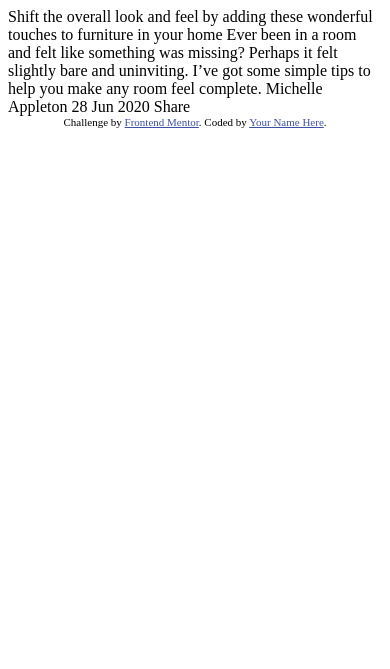
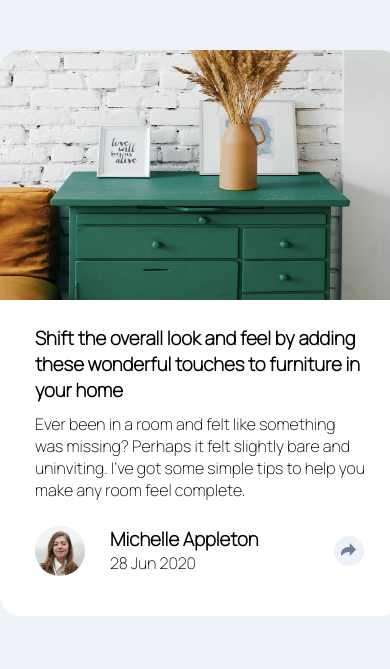
Before and after one commit to Ranzor234/Article-previeww, a plain HTML site: page index.html in a window 390 px wide. Drawn offline with Linux system fonts and the light colour scheme.

Commit message:
Mobile Design Done

```diff
--- a/index.html
+++ b/index.html
@@ -1,36 +1,70 @@
 <!DOCTYPE html>
 <html lang="en">
   <head>
-  <meta charset="UTF-8">
-  <meta name="viewport" content="width=device-width, initial-scale=1.0"> <!-- displays site properly based on user's device -->
+    <meta charset="UTF-8" />
+    <meta name="viewport" content="width=device-width, initial-scale=1.0" />
+    <!-- displays site properly based on user's device -->
 
-  <link rel="icon" type="image/png" sizes="32x32" href="./images/favicon-32x32.png">
+    <link
+      rel="icon"
+      type="image/png"
+      sizes="32x32"
+      href="./images/favicon-32x32.png"
+    />
 
     <title>Frontend Mentor | Article preview component</title>
 
+    <!-- fonts -->
+    <link
+      href="https://fonts.googleapis.com/css2?family=Manrope:wght@200&display=swap"
+      rel="stylesheet"
+    />
+
+    <!-- css -->
+    <link rel="stylesheet" href="style.css" />
     <!-- Feel free to remove these styles or customise in your own stylesheet 👍 -->
-  <style>
-    .attribution { font-size: 11px; text-align: center; }
-    .attribution a { color: hsl(228, 45%, 44%); }
-  </style>
   </head>
   <body>
-
-  Shift the overall look and feel by adding these wonderful
-  touches to furniture in your home
-
-  Ever been in a room and felt like something was missing? Perhaps
-  it felt slightly bare and uninviting. I’ve got some simple tips
-  to help you make any room feel complete.
-
-  Michelle Appleton
-  28 Jun 2020
-
-  Share
-
-  <div class="attribution">
-    Challenge by <a href="https://www.frontendmentor.io?ref=challenge" target="_blank">Frontend Mentor</a>.
-    Coded by <a href="#">Your Name Here</a>.
+    <div class="wrapper">
+      <div class="image">
+        <img src="./images/drawers.jpg" height=" 250px" width="400px" />
+      </div>
+      <div class="body-bottom">
+        <div class="body">
+          <h3>
+            Shift the overall look and feel by adding these wonderful touches to
+            furniture in your home
+          </h3>
+          <p>
+            Ever been in a room and felt like something was missing? Perhaps it
+            felt slightly bare and uninviting. I’ve got some simple tips to help
+            you make any room feel complete.
+          </p>
+        </div>
+        <div class="profile">
+          <img
+            src="./images/avatar-michelle.jpg"
+            width="50px"
+            height="50px"
+            class="picture"
+          />
+          <div class="name">
+            <h3>Michelle Appleton</h3>
+            <p>28 Jun 2020</p>
+          </div>
+          <div class="icon">
+            <img src="./images/icon-share.svg" class="share-icon" />
+          </div>
+          <div class="share">
+            <div class="share-item">
+              <p>Share</p>
+              <img src="./images/icon-facebook.svg" alt="" />
+              <img src="./images/icon-pinterest.svg" alt="" />
+              <img src="./images/icon-twitter.svg" alt="" />
+            </div>
+          </div>
+        </div>
+      </div>
     </div>
   </body>
 </html>
--- /dev/null
+++ b/style.scss
@@ -0,0 +1,85 @@
+$VeryDarkGrayishBlue: hsl(217, 19%, 35%);
+$DesaturatedDarkBlue: hsl(214, 17%, 51%);
+$GrayishBlue: hsl(212, 23%, 69%);
+$LightGrayishBlue: hsl(210, 46%, 95%);
+
+$break-large: "only screen and (min-width : 768px)";
+* {
+  padding: 0;
+  margin: 0;
+  font-family: "Manrope", sans-serif;
+}
+
+body {
+  background: $LightGrayishBlue;
+}
+.wrapper {
+  display: grid;
+  grid-template-columns: auto 400px auto;
+  grid-template-rows: 50px 250px 1fr 50px;
+  justify-items: center;
+}
+h3 {
+  font-weight: 700;
+}
+
+@mixin gridSystem($col, $row) {
+  grid-column-start: $col;
+  grid-row-start: $row;
+}
+
+.image {
+  @include gridSystem(2, 2);
+
+  img {
+    border-top-left-radius: 20px;
+    border-top-right-radius: 20px;
+  }
+}
+
+.body-bottom {
+  @include gridSystem(2, 3);
+  background-color: #ffffff;
+  border-bottom-left-radius: 20px;
+  border-bottom-right-radius: 20px;
+  .body {
+    margin: 25px 35px;
+    p {
+      margin-top: 10px;
+    }
+  }
+  .profile {
+    display: flex;
+    margin: 20px 35px;
+    padding-bottom: 20px;
+    .picture {
+      border-radius: 50%;
+    }
+    .name {
+      margin-left: 25px;
+    }
+
+    .icon {
+      margin-top: 10px;
+      margin-left: 75px;
+      width: 30px;
+      height: 30px;
+      background-color: $LightGrayishBlue;
+      border-radius: 50%;
+      cursor: pointer;
+
+      &:hover {
+        background-color: $GrayishBlue;
+      }
+
+      .share-icon {
+        margin-left: 7px;
+        margin-top: 7px;
+      }
+    }
+  }
+}
+
+.share {
+  display: none;
+}
```
Also changed, not shown: style.css (added), 1 other file. Lines whose indentation alone changed are shown as unchanged.
